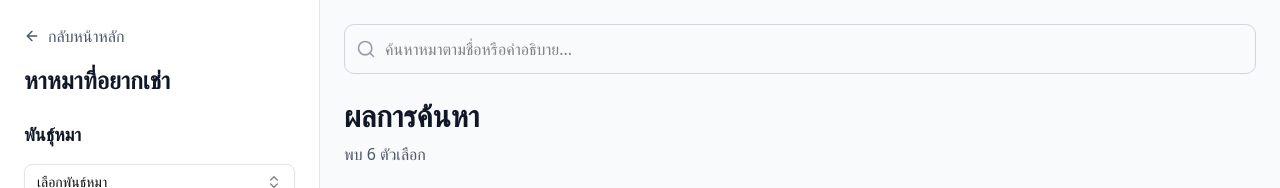
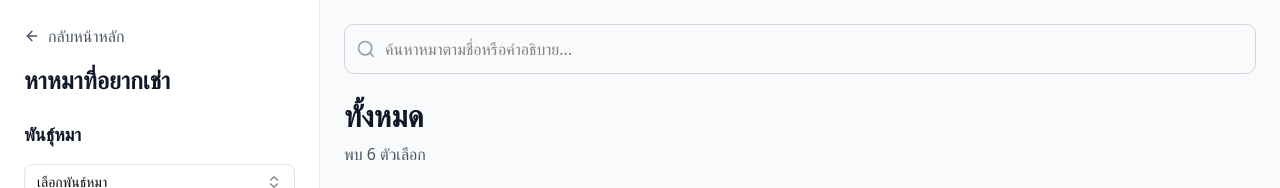
Before and after one commit to WebmasterCamp/ywc20-hackathon-ads, a Next.js app: page /browse in a window 1280 px wide. Shown: the top 188 px of the page. Built offline with nearby package versions, Linux system fonts and the light colour scheme.

Commit message:
Add: dynamic result topic

```diff
--- a/app/browse/page.tsx
+++ b/app/browse/page.tsx
@@ -400,7 +400,7 @@ export default function BrowsePage() {
             </div>
           </div>
           <div className="mb-6">
-            <h2 className="text-3xl font-bold text-gray-900 mb-2">ผลการค้นหา</h2>
+            <h2 className="text-3xl font-bold text-gray-900 mb-2">{selectedBreeds.length > 0 ? `พันธุ์ ${selectedBreeds.join(", ")} ` : "ทั้งหมด"}</h2>
             <p className="text-gray-600">พบ {filteredDogs.length} ตัวเลือก</p>
           </div>
 
```
